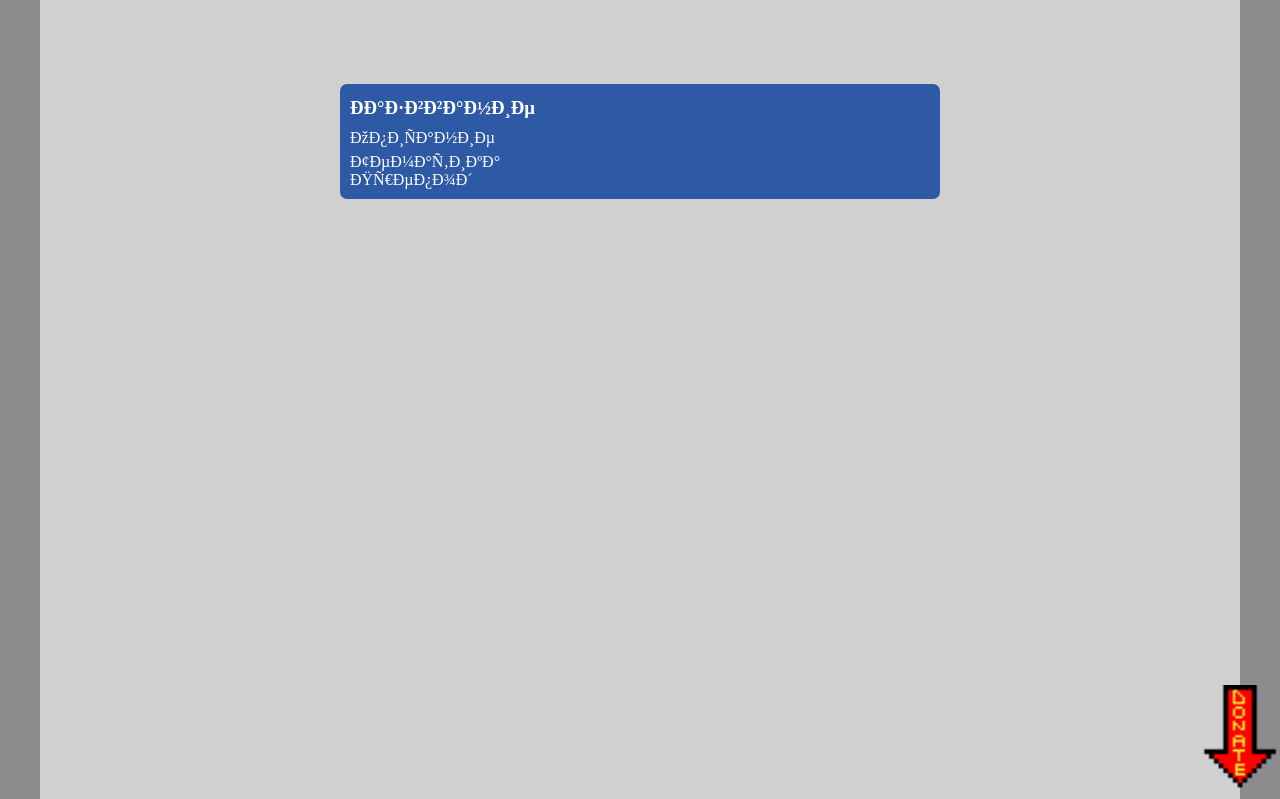
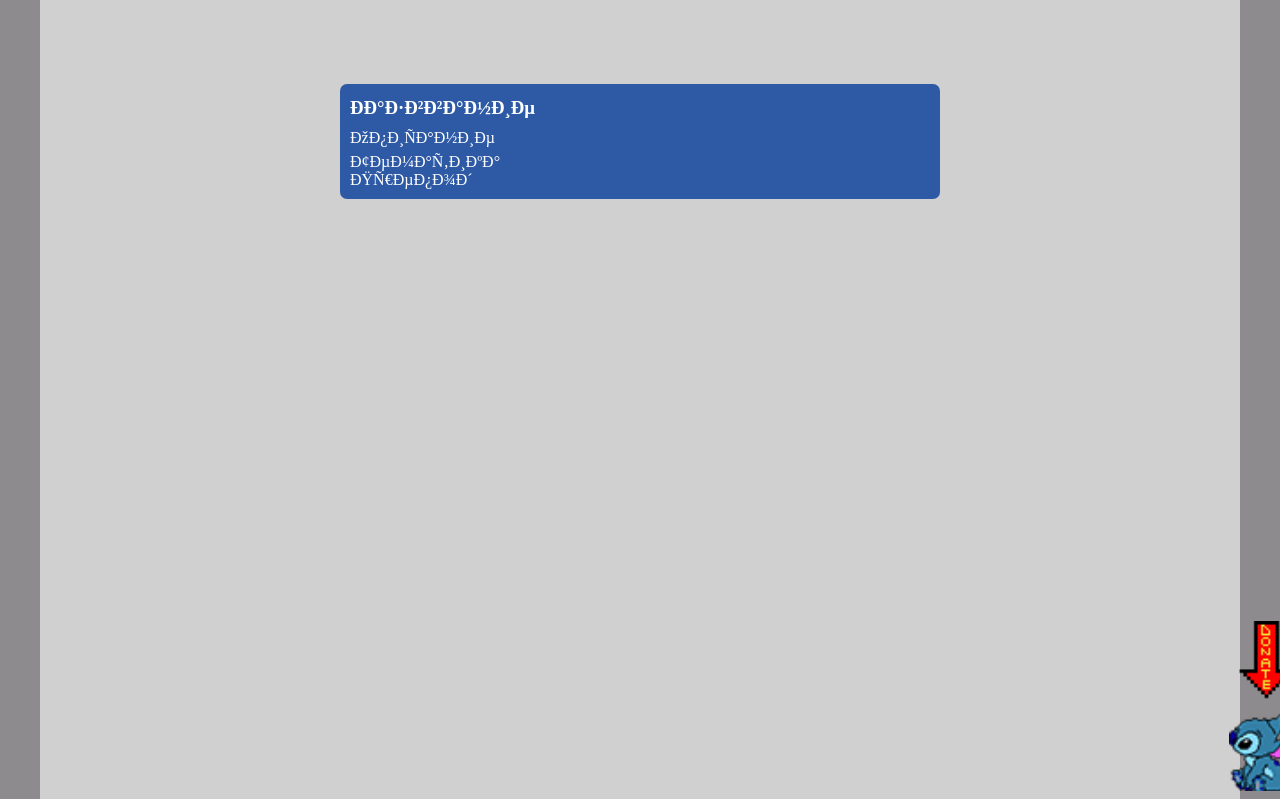
Before and after one commit to lazaryan/CyberGarden, a PHP site: page / in a window 1280 px wide. Shown: the part 19-818 px from the top of the page. Run offline with PHP 8.4, Linux system fonts and the light colour scheme; style sheets or scripts are compiled from the project's sources.

Commit message:
stich donate

```diff
--- a/src/index.html
+++ b/src/index.html
@@ -98,6 +98,10 @@
         }
     });
 ;</script>
-<img src="img/donate.png" id="donate">
+
+<div id="donate">
+    <img src="img/donate.png" id="donate">
+</div>
+
 </body>
 </html>
--- a/src/less/index.less
+++ b/src/less/index.less
@@ -16,7 +16,7 @@
 
 #donate{
   position: fixed;
-  top: 88%;
-  left: 93%;
-  width: 100px;
+  top: 80%;
+  left: 96%;
+  width: 75px;
 }
```
